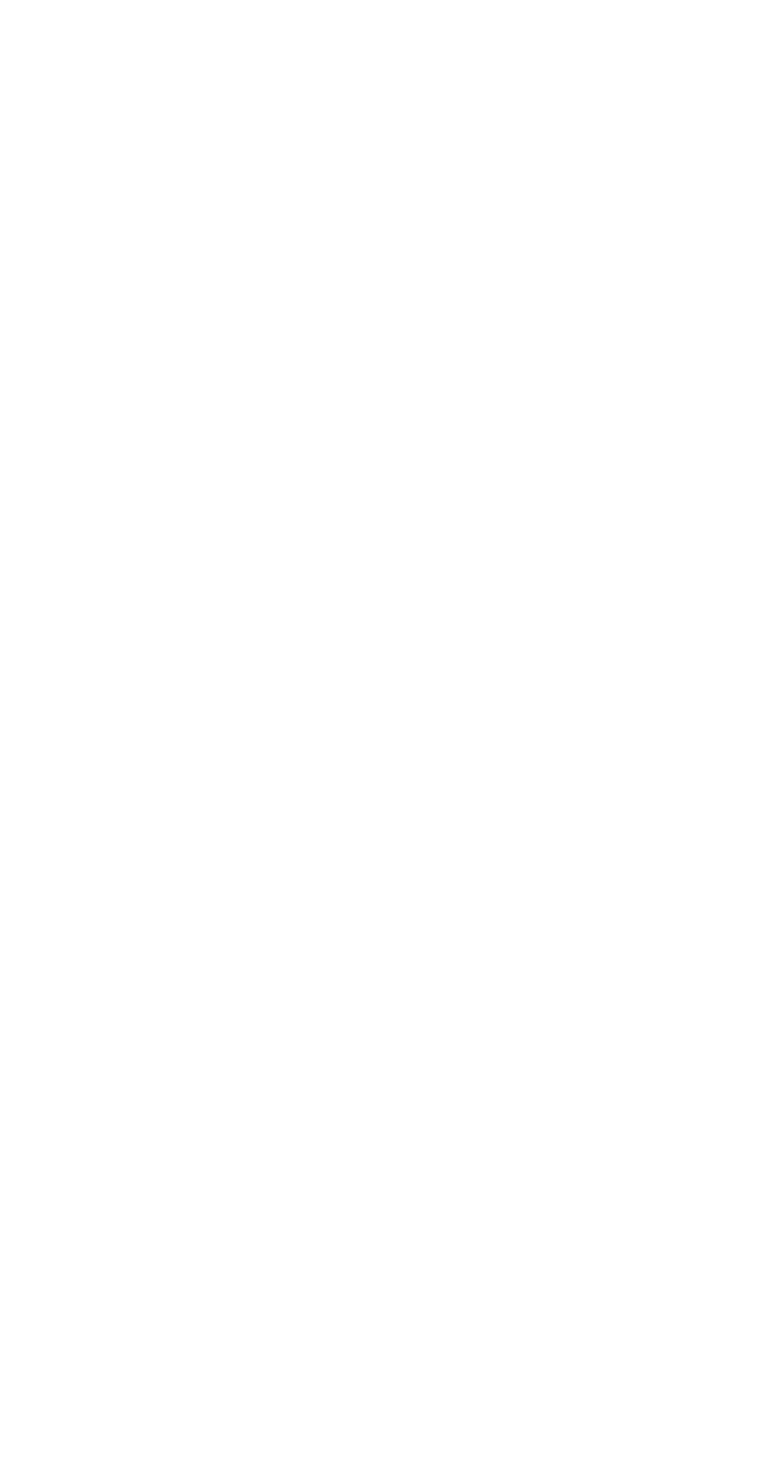
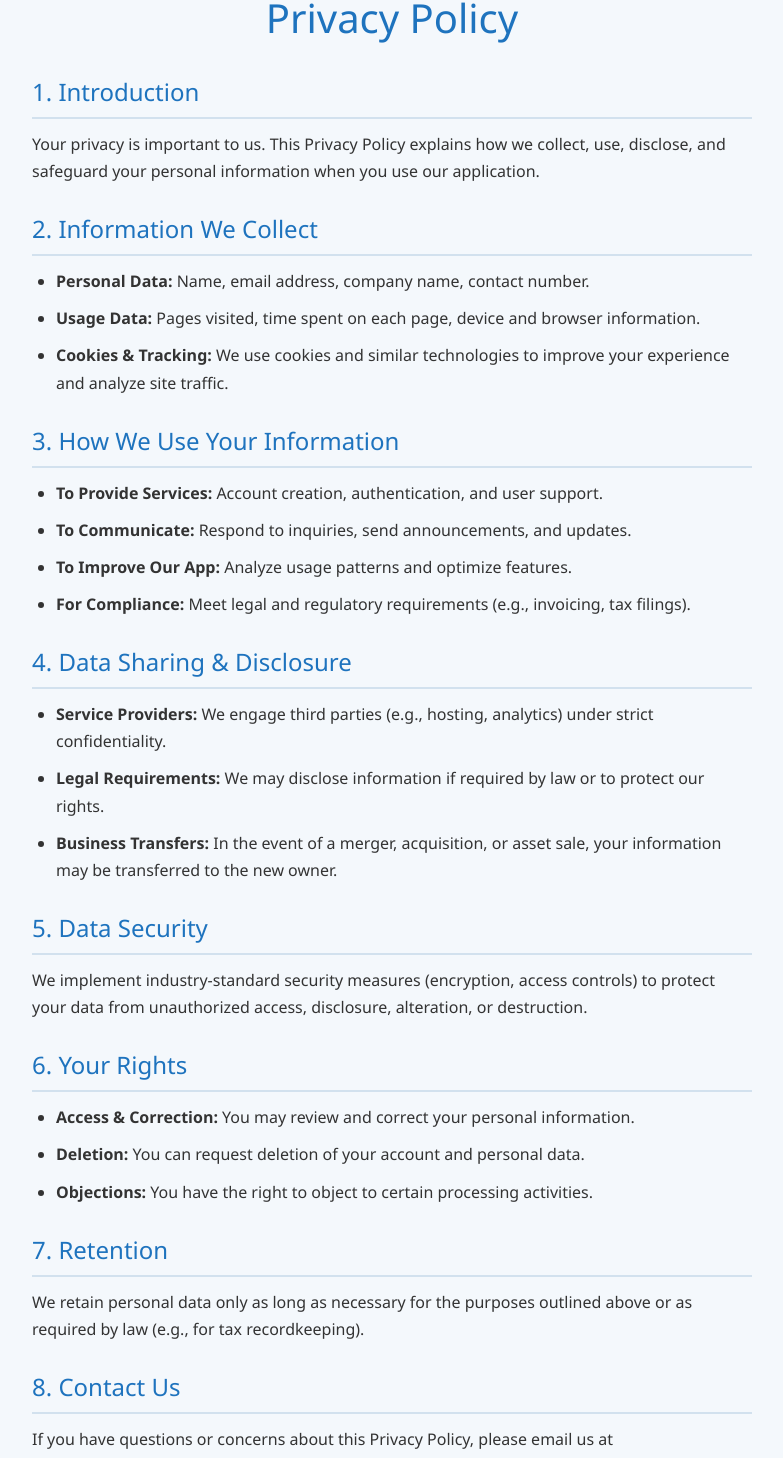
Before and after one commit to Ayush0126/Lit, a Next.js app: page /login/privacy in a window 1280 px wide. Shown: the part 52-1510 px from the top of the page, without its empty margins (248-1031 px from the left). Before the commit the page ends 800 px from the top, so only its background shows below. Built offline with nearby package versions, Linux system fonts and the light colour scheme.

Commit message:
privacy_jsx changing

```diff
--- a/app/login/privacy/page.jsx
+++ b/app/login/privacy/page.jsx
@@ -1,7 +1,83 @@
 import React from 'react'
+import './privacy.css';
 
 export default function Privacy() {
   return (
-    <div> my name is vipul kumar singh</div>
+    <div className="privacy-container">
+      <h1 className="privacy-title">Privacy Policy</h1>
+
+      <section className="privacy-section">
+        <h2>1. Introduction</h2>
+        <p>
+          Your privacy is important to us. This Privacy Policy explains how we
+          collect, use, disclose, and safeguard your personal information when
+          you use our application.
+        </p>
+      </section>
+
+      <section className="privacy-section">
+        <h2>2. Information We Collect</h2>
+        <ul>
+          <li><strong>Personal Data:</strong> Name, email address, company name, contact number.</li>
+          <li><strong>Usage Data:</strong> Pages visited, time spent on each page, device and browser information.</li>
+          <li><strong>Cookies & Tracking:</strong> We use cookies and similar technologies to improve your experience and analyze site traffic.</li>
+        </ul>
+      </section>
+
+      <section className="privacy-section">
+        <h2>3. How We Use Your Information</h2>
+        <ul>
+          <li><strong>To Provide Services:</strong> Account creation, authentication, and user support.</li>
+          <li><strong>To Communicate:</strong> Respond to inquiries, send announcements, and updates.</li>
+          <li><strong>To Improve Our App:</strong> Analyze usage patterns and optimize features.</li>
+          <li><strong>For Compliance:</strong> Meet legal and regulatory requirements (e.g., invoicing, tax filings).</li>
+        </ul>
+      </section>
+
+      <section className="privacy-section">
+        <h2>4. Data Sharing & Disclosure</h2>
+        <ul>
+          <li><strong>Service Providers:</strong> We engage third parties (e.g., hosting, analytics) under strict confidentiality.</li>
+          <li><strong>Legal Requirements:</strong> We may disclose information if required by law or to protect our rights.</li>
+          <li><strong>Business Transfers:</strong> In the event of a merger, acquisition, or asset sale, your information may be transferred to the new owner.</li>
+        </ul>
+      </section>
+
+      <section className="privacy-section">
+        <h2>5. Data Security</h2>
+        <p>
+          We implement industry-standard security measures (encryption, access
+          controls) to protect your data from unauthorized access, disclosure,
+          alteration, or destruction.
+        </p>
+      </section>
+
+      <section className="privacy-section">
+        <h2>6. Your Rights</h2>
+        <ul>
+          <li><strong>Access & Correction:</strong> You may review and correct your personal information.</li>
+          <li><strong>Deletion:</strong> You can request deletion of your account and personal data.</li>
+          <li><strong>Objections:</strong> You have the right to object to certain processing activities.</li>
+        </ul>
+      </section>
+
+      <section className="privacy-section">
+        <h2>7. Retention</h2>
+        <p>
+          We retain personal data only as long as necessary for the purposes
+          outlined above or as required by law (e.g., for tax recordkeeping).
+        </p>
+      </section>
+
+      <section className="privacy-section">
+        <h2>8. Contact Us</h2>
+        <p>
+          If you have questions or concerns about this Privacy Policy, please
+          email us at <a href="mailto:privacy@example.com">privacy@example.com</a>.
+        </p>
+      </section>
+
+      <p className="privacy-footer">Last updated: June 27, 2025</p>
+    </div>
   )
 }
```
